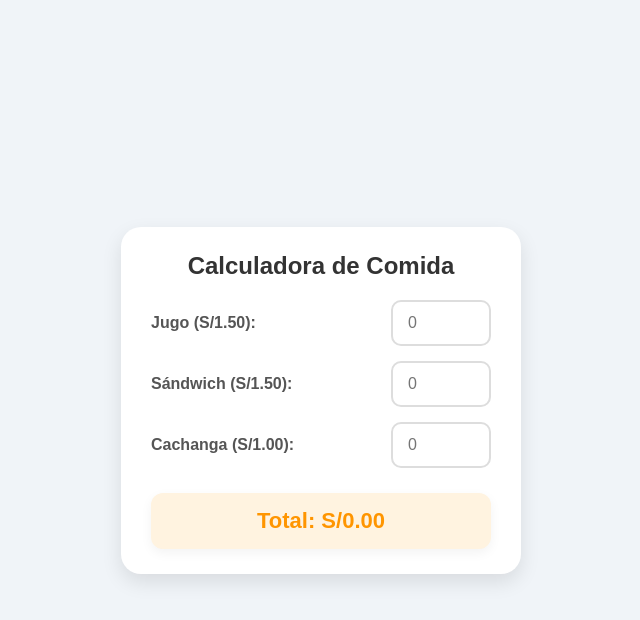
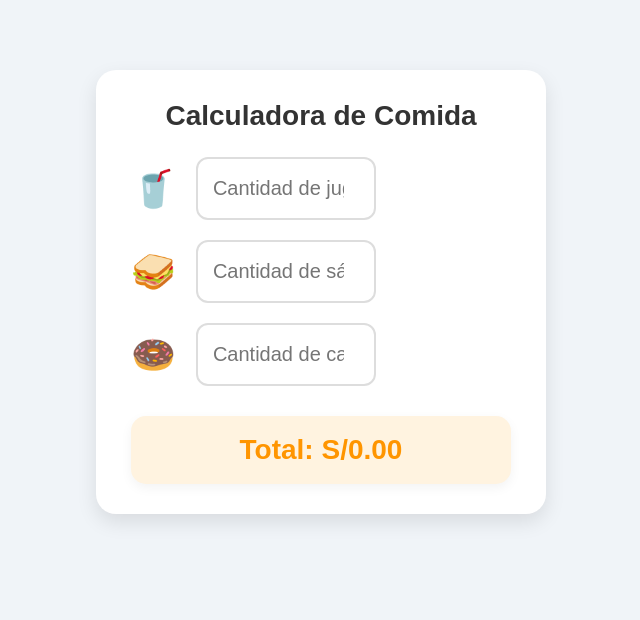
Before and after one commit to NelAngel/Appmate, a plain HTML site: page index.html in a window 1280 px wide. Shown: the whole page, without its empty margins (319-959 px from the left). Drawn offline with Linux system fonts and the light colour scheme.

Commit message:
Update index.html
Se actualizó el prototipo de diseño del programa acmate

```diff
--- a/index.html
+++ b/index.html
@@ -5,108 +5,87 @@
 <meta name="viewport" content="width=device-width, initial-scale=1.0">
 <title>Calculadora de Comida</title>
 <style>
-        /* Reset básico */
-        * {
-            box-sizing: border-box;
-            margin: 0;
-            padding: 0;
-        }
-
+    * { box-sizing: border-box; margin:0; padding:0; }
     body {
         font-family: 'Poppins', sans-serif;
         background: #f0f4f8;
         display: flex;
         justify-content: center;
-            align-items: center;
+        align-items: flex-start;
         min-height: 100vh;
         padding: 20px;
+        transition: padding-bottom 0.3s;
     }
-
     .container {
-            background: #ffffff;
-            padding: 25px 30px;
+        background: #fff;
+        padding: 30px 35px;
         border-radius: 20px;
         box-shadow: 0 8px 20px rgba(0,0,0,0.1);
         width: 100%;
-            max-width: 400px;
+        max-width: 450px;
+        transition: transform 0.3s;
+        margin-top: 50px;
     }
-
     h2 {
         text-align: center;
-            margin-bottom: 20px;
+        margin-bottom: 25px;
         color: #333;
+        font-size: 28px;
     }
-
     .linea {
         display: flex;
-            flex-direction: column;
-            margin-bottom: 15px;
+        flex-direction: row;
+        align-items: center;
+        margin-bottom: 20px;
     }
-
-        .linea label {
-            font-weight: 600;
-            margin-bottom: 5px;
-            color: #555;
+    .linea span {
+        font-size: 36px;
+        margin-right: 20px;
+        flex-shrink: 0;
     }
-
     input[type="number"] {
-            padding: 12px 15px;
+    width: 180px; /* ancho reducido */
+    padding: 18px 15px; /* mantiene el tamaño del texto y comodidad */
     border: 2px solid #ddd;
-            border-radius: 10px;
-            font-size: 16px;
+    border-radius: 12px;
+    font-size: 20px;
     transition: 0.3s;
 }
-
     input[type="number"]:focus {
         border-color: #ff9500;
         outline: none;
-            box-shadow: 0 0 5px rgba(255, 149, 0, 0.3);
+        box-shadow: 0 0 8px rgba(255, 149, 0, 0.3);
     }
-
     #resultado {
-            margin-top: 25px;
+        margin-top: 30px;
         text-align: center;
         font-weight: 700;
-            font-size: 22px;
+        font-size: 28px;
         color: #ff9500;
-            padding: 15px;
-            border-radius: 12px;
+        padding: 18px;
+        border-radius: 15px;
         background: #fff3e0;
         box-shadow: 0 4px 12px rgba(0,0,0,0.05);
-        }
-
-        @media(min-width: 600px){
-            .linea {
-                flex-direction: row;
-                align-items: center;
-                justify-content: space-between;
-            }
-            .linea label {
-                margin-bottom: 0;
-            }
-            input[type="number"] {
-                width: 100px;
-            }
     }
 </style>
 </head>
 <body>
-    <div class="container">
+<div class="container" id="calcContainer">
     <h2>Calculadora de Comida</h2>
 
     <div class="linea">
-            <label>Jugo (S/1.50):</label>
-            <input type="number" id="jugo" placeholder="0" min="0" oninput="calcularTotal()">
+        <span>🥤</span>
+        <input type="number" id="jugo" placeholder="Cantidad de jugos" min="0" step="1" oninput="calcularTotal()" onfocus="scrollUp()" onblur="scrollDown()">
     </div>
 
     <div class="linea">
-            <label>Sándwich (S/1.50):</label>
-            <input type="number" id="sandwich" placeholder="0" min="0" oninput="calcularTotal()">
+        <span>🥪</span>
+        <input type="number" id="sandwich" placeholder="Cantidad de sándwiches" min="0" step="1" oninput="calcularTotal()" onfocus="scrollUp()" onblur="scrollDown()">
     </div>
 
     <div class="linea">
-            <label>Cachanga (S/1.00):</label>
-            <input type="number" id="cachanga" placeholder="0" min="0" oninput="calcularTotal()">
+        <span>🍩</span>
+        <input type="number" id="cachanga" placeholder="Cantidad de cachangas" min="0" step="1" oninput="calcularTotal()" onfocus="scrollUp()" onblur="scrollDown()">
     </div>
 
     <div id="resultado">
@@ -119,9 +98,16 @@
     const jugo = Number(document.getElementById('jugo').value) || 0;
     const sandwich = Number(document.getElementById('sandwich').value) || 0;
     const cachanga = Number(document.getElementById('cachanga').value) || 0;
-
     const total = (jugo * 1.50) + (sandwich * 1.50) + (cachanga * 1.00);
     document.getElementById('resultado').textContent = `Total: S/${total.toFixed(2)}`;
+}
+
+// Mueve la calculadora cuando aparece el teclado
+function scrollUp() {
+    document.getElementById('calcContainer').style.transform = "translateY(-120px)";
+}
+function scrollDown() {
+    document.getElementById('calcContainer').style.transform = "translateY(0)";
 }
 </script>
 </body>
```
Lines whose indentation alone changed are shown as unchanged.
